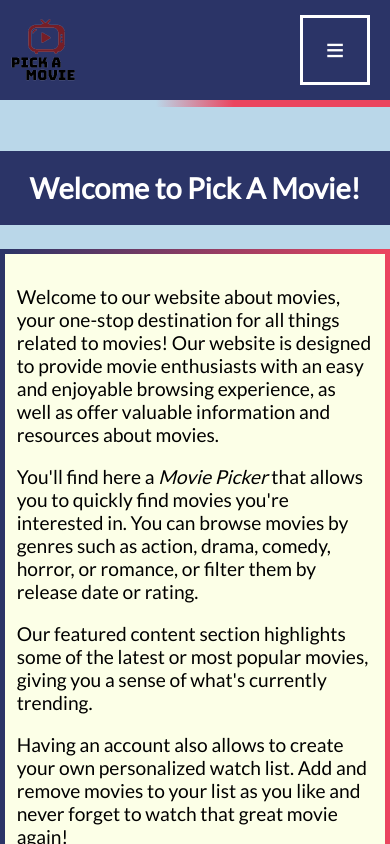
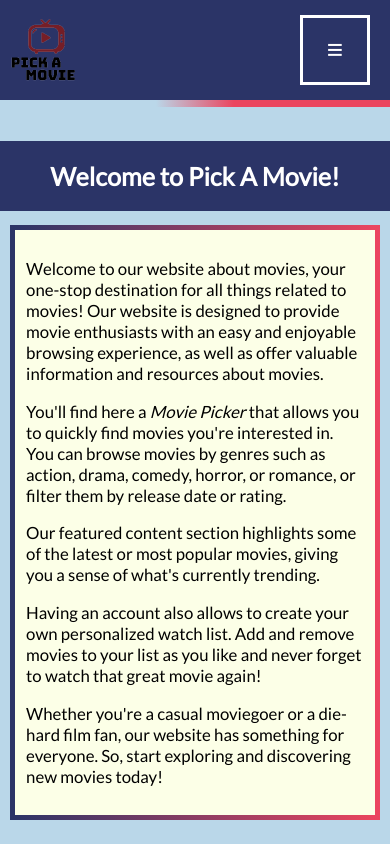
Before and after one commit to andrzejszlachta/pick-a-movie, a Vue app: page /home in a window 390 px wide. Shown: the top 844 px of the page. Built offline with nearby package versions, Linux system fonts and the light colour scheme.

Commit message:
Add min 100vh for vue app, add side margin to main content, decrease font-size for mobile devices

```diff
--- a/src/App.vue
+++ b/src/App.vue
@@ -35,16 +35,21 @@ html {
   body {
     margin: 0;
     padding: 0;
+    #app {
+      min-height: 100vh;
+      display: grid;
+      grid-template-rows: auto 1fr auto;
       h2 {
         font-size: 1.8rem;
         text-align: center;
         background-color: #2B3467;
         color: #fff;
-      padding: 20px 0;
+        padding: 20px 10px;
+        margin: 1rem -10px;
       }
       main {
         background-color: #BAD7E9;
-      padding: 20px 0;
+        padding: 20px 10px;
       }
       .max-width {
         max-width: 1280px;
@@ -52,4 +57,8 @@ html {
       }
     }
   }
+  @media (max-width:1000px) {
+    font-size: 14px;
+  }
+}
 </style>
```
Lines whose indentation alone changed are shown as unchanged.
